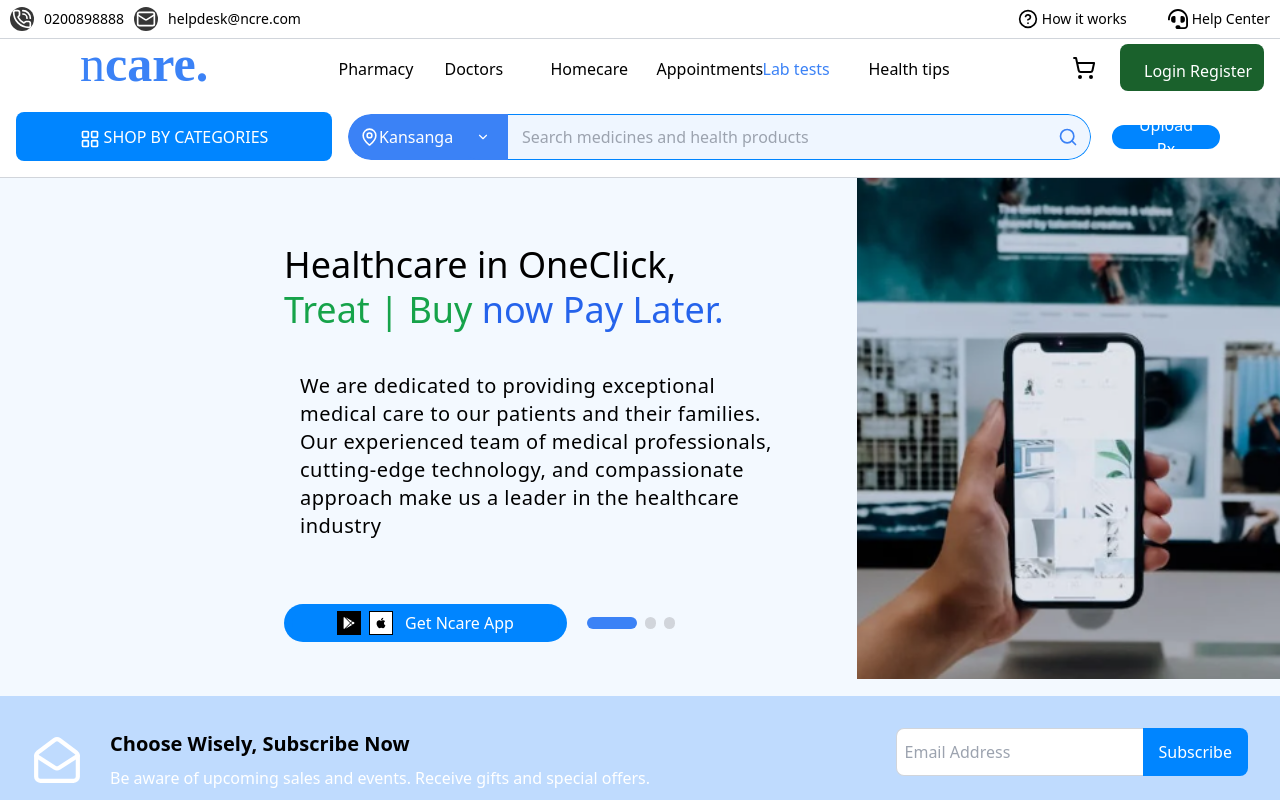
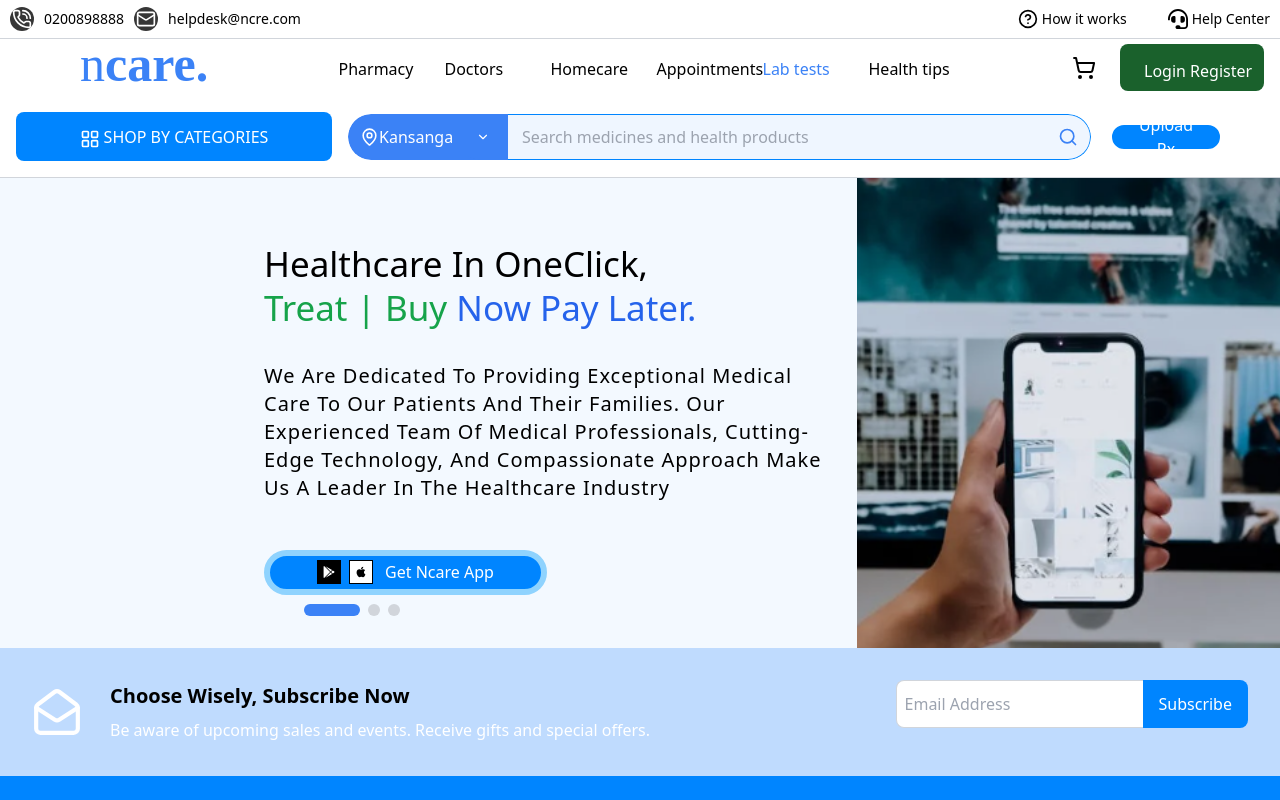
Before and after one commit to Kyomuhe/Components, a React (Create React App) app: page / in a window 1280 px wide. Both pictures are taken after a click on the element "Lab tests". Shown: the top 800 px of the page. Built offline with nearby package versions, Linux system fonts and the light colour scheme.

Commit message:
added swipper component

```diff
--- a/src/components/Swiper.tsx
+++ b/src/components/Swiper.tsx
@@ -1,4 +1,5 @@
 import React, { useEffect } from "react";
+
 export interface SwiperItem {
   title: string;
   description: string;
@@ -20,7 +21,6 @@
   currentSlide,
   setCurrentSlide
 }) => {
-  // Auto-slide functionality
   useEffect(() => {
     const interval = setInterval(() => {
       const newIndex = currentSlide === items.length - 1 ? 0 : currentSlide + 1;
@@ -31,24 +31,7 @@
     return () => clearInterval(interval);
   }, [currentSlide, items.length, onSlideChange, setCurrentSlide]);
 
-  return (
-    <div className="relative w-[423px] h-[501px] overflow-hidden">
-      {/* Images */}
-      <div
-        className="flex transition-transform duration-500 h-full"
-        style={{ transform: `translateX(-${currentSlide * 100}%)` }}
-      >
-        {items.map((item, index) => (
-          <img
-            key={index}
-            src={item.imageUrl}
-            alt={`Slide ${index + 1}`}
-            className="min-w-full h-full object-cover"
-          />
-        ))}
-      </div>
-    </div>
-  );
+  return null;
 };
 
 export default Swiper;
--- a/src/pages/SwipperPage.tsx
+++ b/src/pages/SwipperPage.tsx
@@ -1,10 +1,10 @@
-import React, { useState } from "react";
+import React, { useState, useEffect } from "react";
 import { FaGooglePlay, FaApple } from "react-icons/fa";
 import Swiper, { SwiperItem } from "../components/Swiper";
 import back1 from "../images/back1.PNG";
 import back2 from "../images/back2.PNG";
 import back3 from "../images/back3.PNG";
-
+import { PhoneIncoming } from "lucide-react";
 
 const SwipperPage: React.FC = () => {
   // Sample data
@@ -32,33 +32,41 @@
     }
   ];
 
-  // This is the state to track current slide
+  // tracks current slide
   const [currentSlide, setCurrentSlide] = useState(0);
 
   return (
-    <div className="relative w-full h-[518px] bg-[#F3F9FF] flex">
-      <div className="w-[587px] pl-16 pt-16 flex flex-col " style={{ marginLeft: "220px" }}>
-
-        <div className="w-[495px]">
+    <div className="w-full overflow-hidden">
+      <div className="relative w-full overflow-hidden">
+        {/* Sliding Content Container */}
+        <div
+          className="flex transition-transform duration-500 ease-in-out"
+          style={{ transform: `translateX(-${currentSlide * 100}%)` }}
+        >
+          {swiperItems.map((item, index) => (
+            <div key={index} className="min-w-full flex-shrink-0">
+              <div className="w-full max-w-full h-[470px] bg-[#F3F9FF] flex flex-col md:flex-row mx-auto relative">
+                {/* Content Section */}
+                <div className="w-full md:w-1/2 px-4 md:px-8 pt-8 md:pt-16 flex flex-col md:ml-8">
+                  <div className="w-full max-w-[587px]">
                     {/* Title */}
-          <h1 className="text-4xl font-medium leading-tight">
-            <span className="text-black">{swiperItems[currentSlide].title}</span>, <br />
+                    <h1 className="text-3xl md:text-[35px] font-medium leading-tight tracking-normal capitalize relative left-[200px]">
+                      <span className="text-black">{item.title}</span>, <br />
                       <span className="text-green-600">Treat | Buy</span>{" "}
                       <span className="text-blue-600">now Pay Later.</span>
                     </h1>
                   </div>
 
                   {/* Description section */}
-        <div className="w-full mt-6 p-4 text-black">
-          <p className="text-xl font-light tracking-wide">
-            {swiperItems[currentSlide].description}
+                  <div className="w-full max-w-[587px] mt-4 md:mt-8 p-2 md:p-0 text-black relative left-[200px]">
+                    <p className="text-lg md:text-[20px] font-light tracking-wider capitalize">
+                      {item.description}
                     </p>
                   </div>
 
-        {/* Button and pagination container */}
-        <div className="flex items-center mt-12">
-          {/* App download button with bluish border */}
-          <div className="w-[283px] h-[38px] rounded-[23px] border-[8px] border-[#0085FF5E] flex items-center justify-center bg-custom-blue">
+                  {/* Button */}
+                  <div className="flex items-center mt-8 md:mt-12 relative left-[200px]">
+                    <div className="w-[283px] h-[45.25px] rounded-[23px] border-[6px] border-[#8fd3fe] flex items-center justify-center bg-custom-blue">
                       {/* Google Play icon */}
                       <div className="flex items-center justify-center h-6 w-6 bg-black mr-2">
                         <FaGooglePlay className="text-white text-xs" />
@@ -71,13 +79,27 @@
 
                       {/* Text */}
                       <span className="text-white font-medium">
-              {swiperItems[currentSlide].buttonText}
+                        {item.buttonText}
                       </span>
                     </div>
+                  </div>
+                </div>
 
-          {/* Pagination container*/}
-          <div className="w-24 ml-4">
-            {/* Pagination indicators from Swiper component */}
+                {/* Image Section */}
+                <div className="w-full md:w-[423px] h-[250px] md:h-[501px] overflow-hidden md:absolute md:right-0 md:top-0">
+                  <img
+                    src={item.imageUrl}
+                    alt={`Slide ${index + 1}`}
+                    className="w-full h-full object-cover"
+                  />
+                </div>
+              </div>
+            </div>
+          ))}
+        </div>
+
+        {/* Pagination area*/}
+        <div className="absolute bottom-8 left-1/2 transform -translate-x-1/2 md:left-[300px] md:transform-none">
           <div className="flex">
             {swiperItems.map((_, index) => (
               <div
@@ -93,17 +115,13 @@
           </div>
         </div>
       </div>
-      </div>
 
-      {/* Swiper component */}
-      <div className="ml-auto">
       <Swiper
         items={swiperItems}
         currentSlide={currentSlide}
         setCurrentSlide={setCurrentSlide}
       />
     </div>
-    </div>
   );
 };
 
```
Lines whose indentation alone changed are shown as unchanged.
